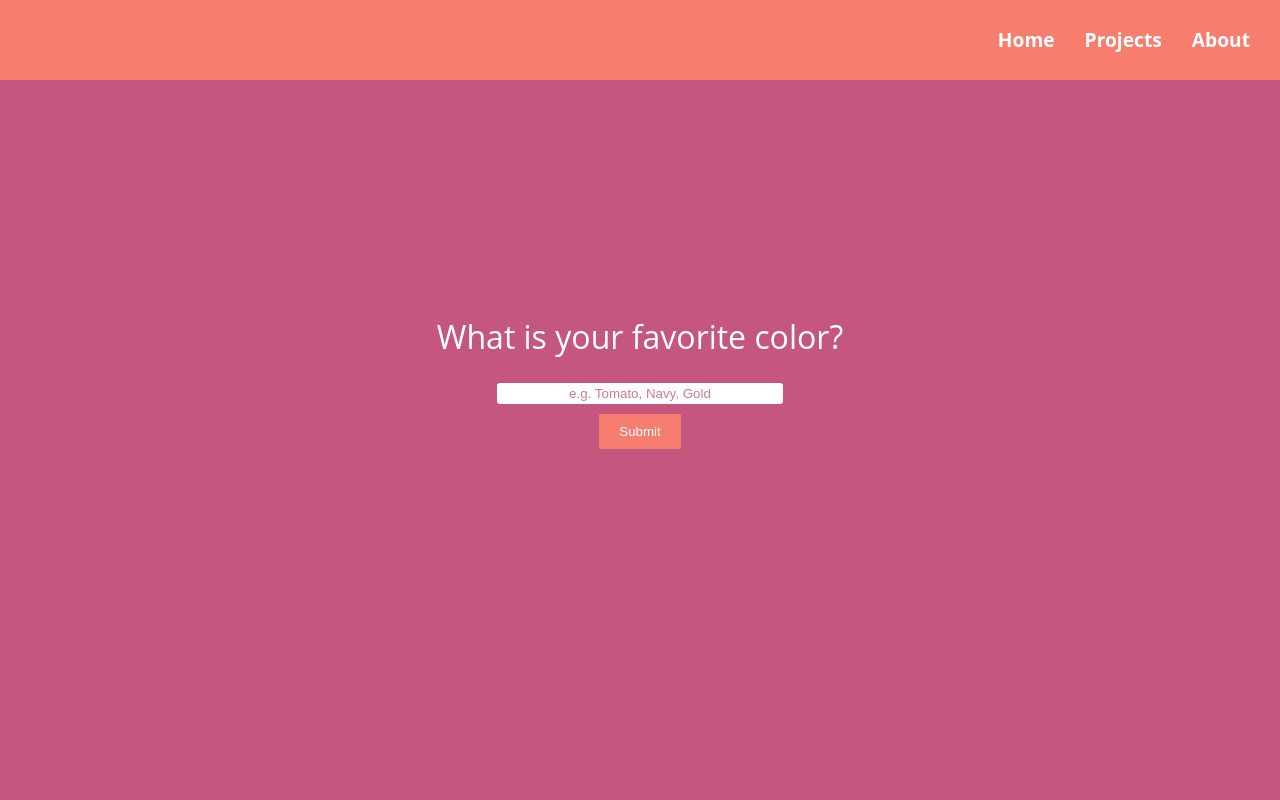
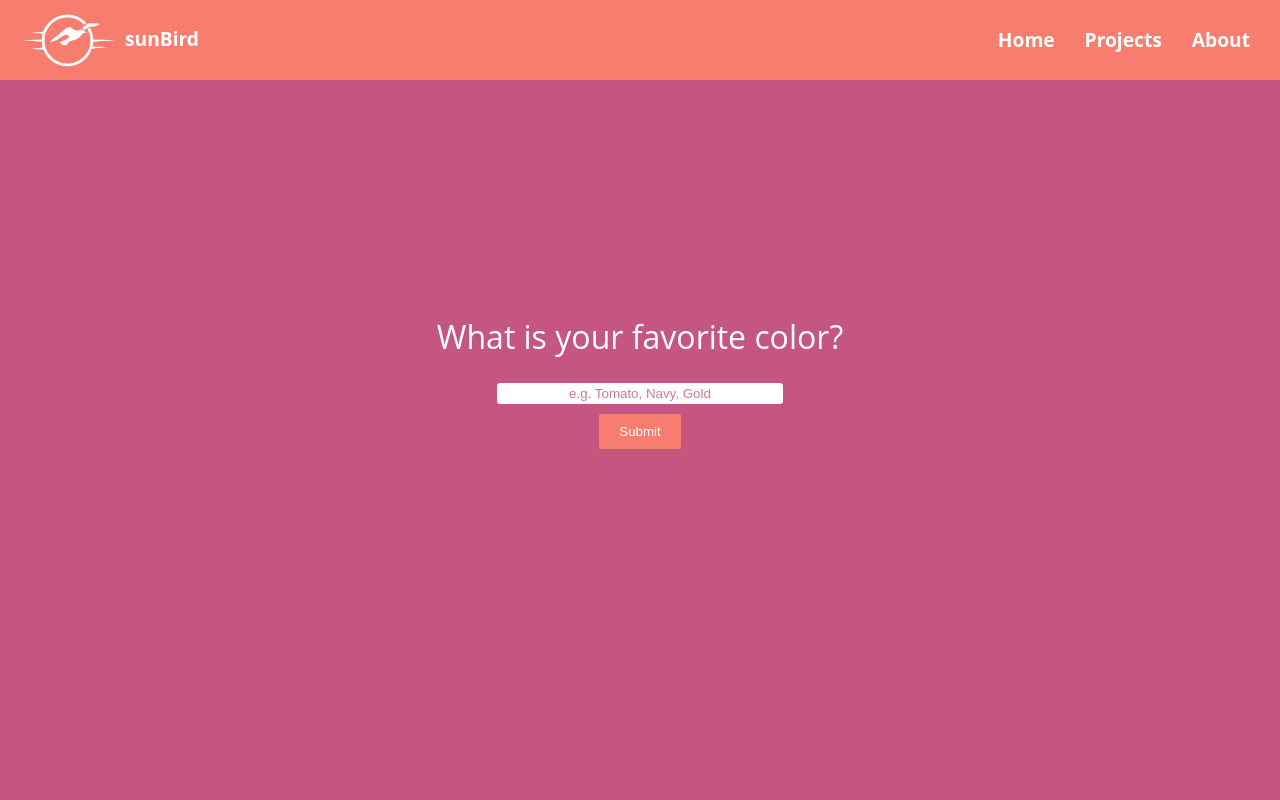
Before and after one commit to asunbird/build-portfolio-webpage, a plain HTML site: page index.html in a window 1280 px wide. Shown: the top 800 px of the page. Drawn offline with Linux system fonts and the light colour scheme.

Commit message:
Add logo in the navigation section

```diff
--- a/index.html
+++ b/index.html
@@ -12,8 +12,18 @@
 
   <body>
     <section id="welcome-section">
+
+      <!-- Navigation bar -->
       <nav id="navbar">
         <ul class="nav-list">
+          <li>
+            <div id="logo">
+              <a href="#contact">
+                <img src="./logo-tr.png" alt="logo">
+                <div>sunBird</div>
+              </a>
+            </div>
+          </li>
           <li><a href="#welcome-section">Home</a></li>
           <li><a href="#projects">Projects</a></li>
           <li><a href="#about">About</a></li>
--- a/styles.css
+++ b/styles.css
@@ -63,6 +63,7 @@ p {
   width: 100%;
   height: 80px;
 }
+
 .nav-list {
   display: flex;
   justify-content: flex-end;
@@ -73,6 +74,28 @@ p {
   display: inline-block;
   margin-left: 30px;
 }
+#logo {
+  position: fixed;
+  display: inline-block;
+  top: 8px;
+  left: 20px;
+  cursor: pointer;
+  width: fit-content;
+  height: 80px
+}
+#logo img {
+  display: inline-block;
+  width: 100px;
+  height: auto;
+  transition: width 0.3s ease-in-out;
+}
+#logo div {
+  display: inline-block;
+  position: relative;
+  top: -28px;
+}
+
+
 /* link Initial state */
 .nav-list a {
   color: var(--text-color);
```
Also changed, not shown: logo-tr.png (added).
